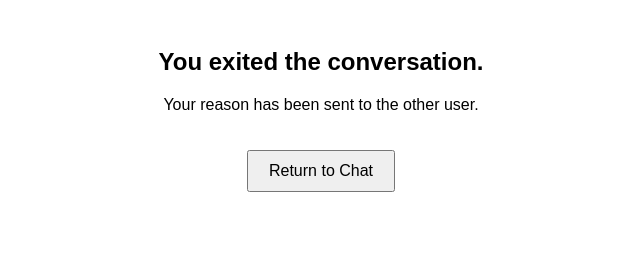
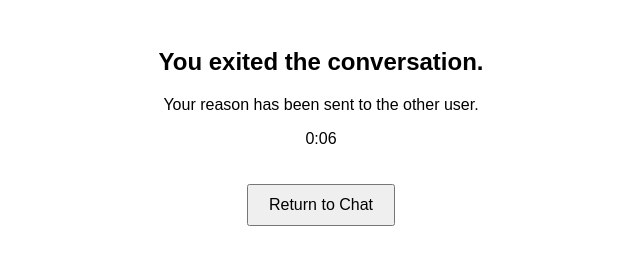
Before and after one commit to hyunju12345/GhostChat, a website: page home.html in a window 1280 px wide. Shown: the whole page, without its empty margins (319-959 px from the left). Drawn offline with Linux system fonts and the light colour scheme.

Commit message:
initial commit

```diff
--- a/home.html
+++ b/home.html
@@ -1,6 +1,7 @@
 <!-- quick code from chatgpt to fill page, EDIT THIS STYLE -->
 <!DOCTYPE html>
 <html lang="en">
+
 <head>
     <meta charset="UTF-8">
     <title>Conversation Ended</title>
@@ -10,6 +11,7 @@
             padding: 20px;
             text-align: center;
         }
+
         button {
             padding: 10px 20px;
             font-size: 16px;
@@ -17,16 +19,39 @@
         }
     </style>
 </head>
+
 <body>
     <h2>You exited the conversation.</h2>
     <p>Your reason has been sent to the other user.</p>
 
+    <p id="countdown">0:10</p>
     <button onclick="returnToChat()">Return to Chat</button>
 
     <script>
         function returnToChat() {
             window.location.href = "index.html";
         }
+        // making the timer for when the user choose to click im busy option, followed tutorial: https://www.youtube.com/watch?v=x7WJEmxNlEs
+        const startingSeconds = 10; // 10 seconds for quick test
+        let time = startingSeconds;
+
+        const countdownEl = document.getElementById('countdown');
+
+        setInterval(updateCountdown, 1000);
+
+        function updateCountdown() {
+            const minutes = Math.floor(time / 60);
+            let seconds = time % 60;
+
+            seconds = seconds < 10 ? '0' + seconds : seconds;
+            countdownEl.innerHTML = `${minutes}:${seconds}`;
+            if (time > 0) {
+                time--;
+            } else {
+                countdownEl.innerHTML = "Time up!";
+            }
+        }
     </script>
 </body>
+
 </html>
```
Also changed, not shown: index.html (+1 -1 lines). Lines whose indentation alone changed are shown as unchanged.
